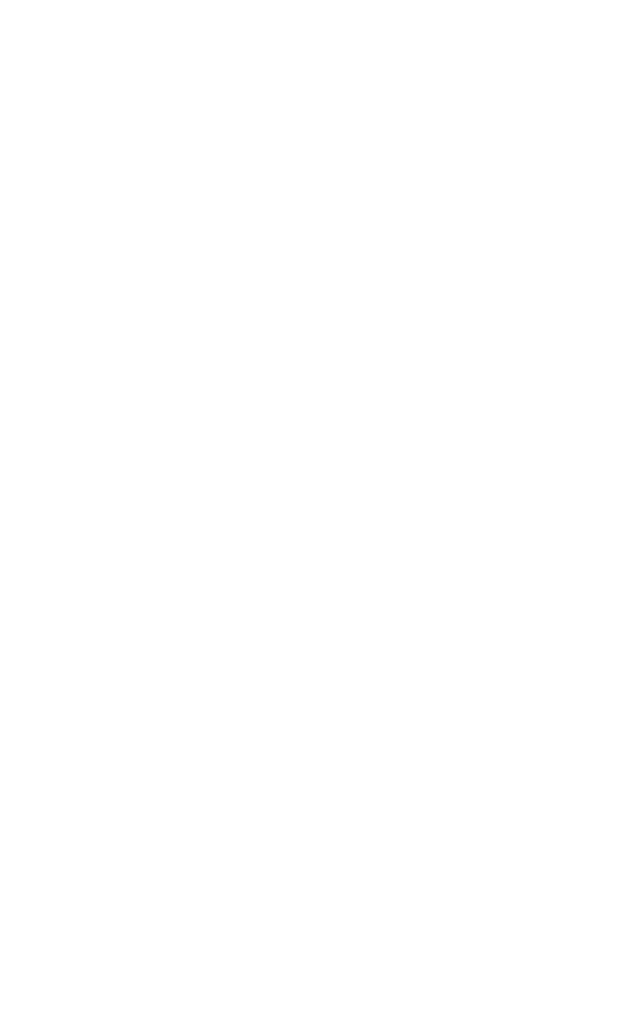
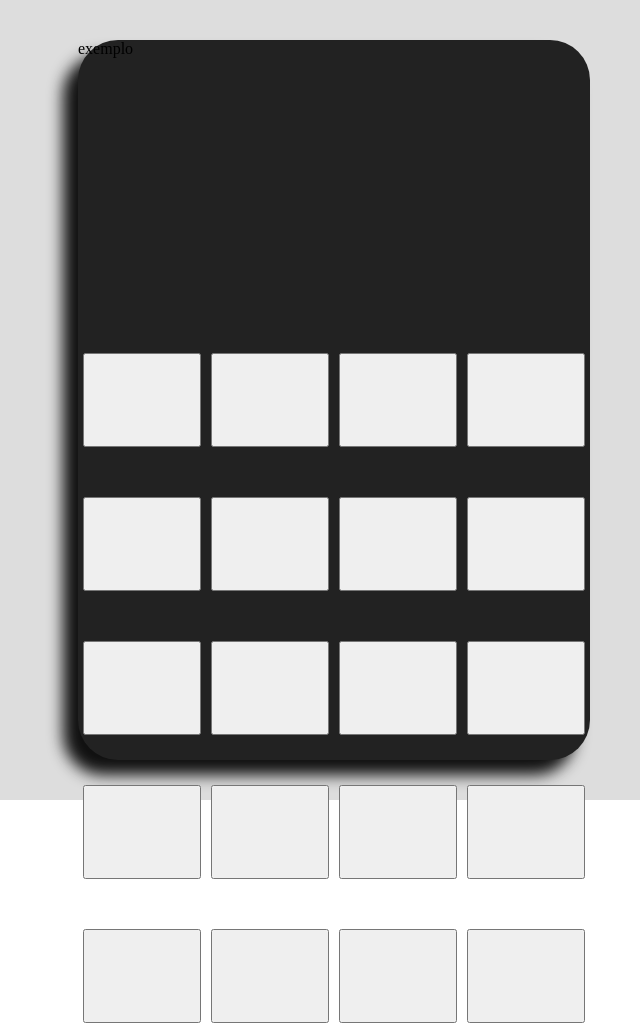
Before and after one commit to GThomaz03/calculadora, a plain HTML site: page index.html in a window 1280 px wide. Shown: the whole page, without its empty margins (306-946 px from the left). Before the commit the page ends 800 px from the top, so only its background shows below. Drawn offline with Linux system fonts and the light colour scheme.

Commit message:
inicio da estrutura basica da calculada (design)

```diff
--- a/CSS/style.css
+++ b/CSS/style.css
@@ -0,0 +1,44 @@
+*{
+    margin: 0px;
+    padding: 0px;
+}
+
+main{
+    width: 100%;
+    height: 100%;
+    background-color: #ddd;
+    display: flex;
+    justify-content: center;
+    align-items: center;
+}
+
+
+.calculadora{
+    display: flex;
+    flex-wrap: wrap;
+    width: 40%;
+    height: 90%;
+    background-color: #222;
+    border-radius: 40px;
+    box-shadow: -15px 15px 15px #111;
+}
+
+.visor{
+    width: 100%;
+    height: 40%;
+}
+
+.botoes{
+    width: 100%;
+    height: 100%;
+    display: flex;
+    flex-wrap: inherit;
+    justify-content: space-around;
+    align-items: center;
+
+}
+
+.botao{
+    width: 23%;
+    height: 13%;
+}
--- a/index.html
+++ b/index.html
@@ -2,10 +2,39 @@
 <head>
     <meta charset="UTF-8">
     <meta name="viewport" content="width=device-width, initial-scale=1.0">
+    <link rel="stylesheet" href="CSS/style.css">
     <title>Calculadora</title>
 </head>
 <body>
-
+    <main>
+        <div class="calculadora">
+            <div class="visor">
+                <span id="conta">exemplo</span>
+            </div>
+            <div class="botoes">
+                <button class="botao"></button>
+                <button class="botao"></button>
+                <button class="botao"></button>
+                <button class="botao"></button>
+                <button class="botao"></button>
+                <button class="botao"></button>
+                <button class="botao"></button>
+                <button class="botao"></button>
+                <button class="botao"></button>
+                <button class="botao"></button>
+                <button class="botao"></button>
+                <button class="botao"></button>
+                <button class="botao"></button>
+                <button class="botao"></button>
+                <button class="botao"></button>
+                <button class="botao"></button>
+                <button class="botao"></button>
+                <button class="botao"></button>
+                <button class="botao"></button>
+                <button class="botao"></button>
+            </div>
+        </div>
+    </main>
     <script src="JS/script.js" defer></script>
 </body>
 </html>
```
